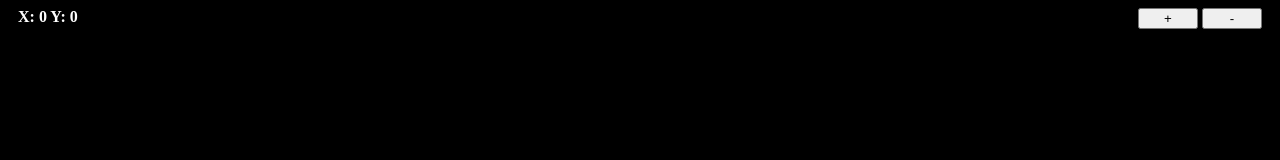
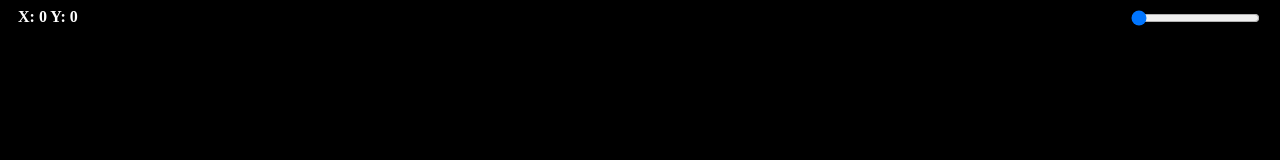
Before and after one commit to sasa2754/drawOnScreen, a plain HTML site: page index.html in a window 1280 px wide. Shown: the top 160 px of the page. Drawn offline with Linux system fonts and the light colour scheme.

Commit message:
Update index.html

```diff
--- a/index.html
+++ b/index.html
@@ -15,11 +15,14 @@
             </h4>
         </div>
         <div>
-            <button id="aumenta" onclick="aumentar()">+</button>
-            <button id="diminui" onclick="diminuir()">-</button>
+            <input type="range" name="tamanho" id="tamanho" min="1" max="100" value="1" onchange="mudarTamanho()">
+            <!-- <button id="aumentaX" onclick="aumentarX()">+</button>
+            <button id="diminuiX" onclick="diminuirX()">-</button>
+            <button id="aumentaY" onclick="aumentarY()">+</button>
+            <button id="diminuiY" onclick="diminuirY()">-</button> -->
         </div>
     </header>
-    <canvas id="canvas" width="1900" height="890"></canvas>
+    <canvas id="canvas" width="1900" height="890" onmousedown="ativar()" onmouseup="desativar()"></canvas>
     <script src="script.js"></script>
 </body>
 </html>
```
